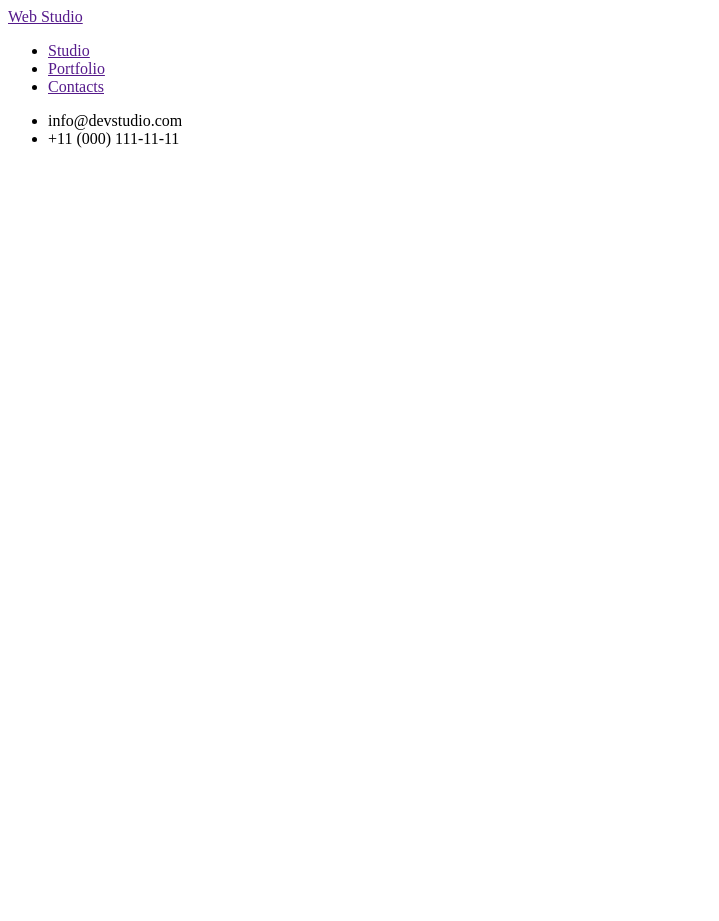
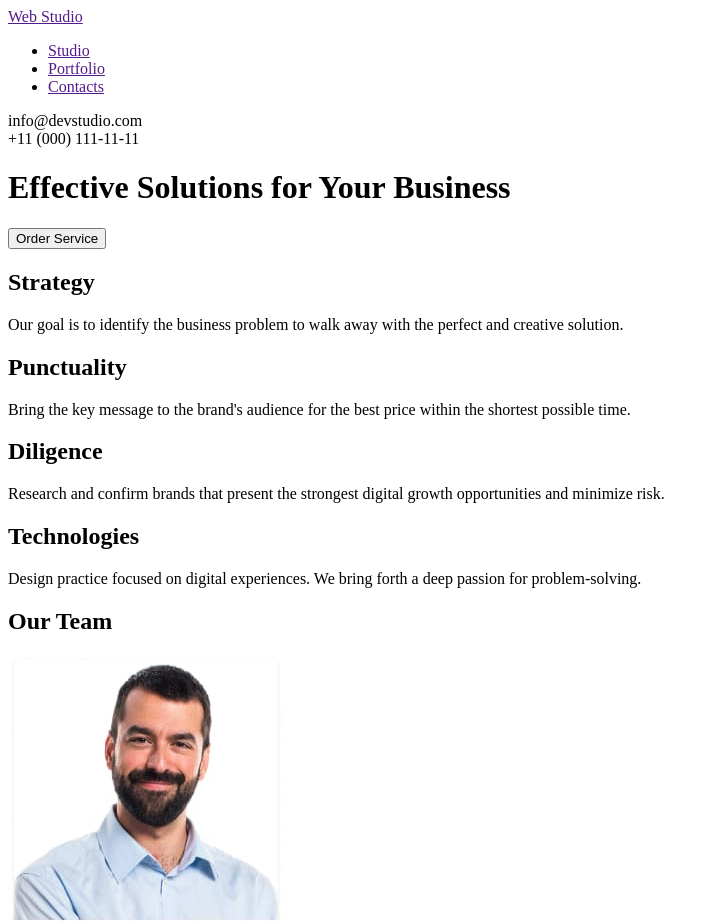
Before and after one commit to Kholodaet/goit-markup-hw-01, a plain HTML site: page index.html in a window 1280 px wide. Shown: the top 921 px of the page, without its empty margins (0-719 px from the left). Before the commit the page ends 800 px from the top, so only its background shows below. Drawn offline with Linux system fonts and the light colour scheme.

Commit message:
homeworknew

```diff
--- a/index.html
+++ b/index.html
@@ -1,8 +1,8 @@
 <!DOCTYPE html>
 <html lang="en">
   <head>
-    <meta charset="UTF-8">
-    <meta name="viewport" content="width=device-width, initial-scale=1.0">
+    <meta charset="UTF-8" />
+    <meta name="viewport" content="width=device-width, initial-scale=1.0" />
     <title>Studio</title>
   </head>
   <body>
@@ -11,26 +11,66 @@
       <nav>
         <ul>
           <li>
-        <a href="">
-        Studio
-        </a>
+            <a href=""> Studio </a>
           </li>
           <li>
-        <a href="">
-         Portfolio
-        </a>
+            <a href=""> Portfolio </a>
           </li>
           <li>
-        <a href="">
-        Contacts
-        </a>
+            <a href=""> Contacts </a>
           </li>
         </ul>
       </nav>
-<ul>
-    <li>info@devstudio.com</li>
-    <li>+11 (000) 111-11-11</li>
-</ul>
+      <div class="contact-info">
+        <div class="email">info@devstudio.com</div>
+        <div class="phone">+11 (000) 111-11-11</div>
+      </div>
     </header>
+    <main>
+      <h1>Effective Solutions for Your Business</h1>
+      <button type="button">Order Service</button>
+      <section class="section">
+        <h2>Strategy</h2>
+        Our goal is to identify the business problem to walk away with the
+        perfect and creative solution.
+      </section>
+      <section class="section">
+        <h2>Punctuality</h2>
+        Bring the key message to the brand's audience for the best price within
+        the shortest possible time.
+      </section>
+      <section class="section">
+        <h2>Diligence</h2>
+        Research and confirm brands that present the strongest digital growth
+        opportunities and minimize risk.
+      </section>
+      <section class="section">
+        <h2>Technologies</h2>
+        Design practice focused on digital experiences. We bring forth a deep
+        passion for problem-solving.
+      </section>
+      <section class="section">
+        <h2>Our Team</h2>
+        <div class="team-member">
+          <img src="images/teamcard1.jpg" alt="mark" />
+        </div>
+        <div class="team-member">
+          <img src="images/teamcard2.jpg" alt="tom" />
+        </div>
+        <div class="team-member">
+          <img src="images/teamcard3.jpg" alt="camila" />
+        </div>
+        <div class="team-member">
+          <img src="images/teamcard4.jpg" alt="daniel" />
+        </div>
+      </section>
+    </main>
+    <footer>
+      <a href="">Web Studio</a>
+      <p>
+        Increase the flow of customers and sales for your business with digital
+        marketing & growth solutions.
+      </p>
+    </footer>
   </body>
 </html>
```
Also changed, not shown: images/teamcard1.jpg (added), images/teamcard2.jpg (added), images/teamcard3.jpg (added), images/teamcard4.jpg (added), img/Camilia.png (deleted), img/Daniel.png (deleted), img/Mark.png (deleted), img/Tom.png (deleted), 3 other files. Lines whose indentation alone changed are shown as unchanged.
